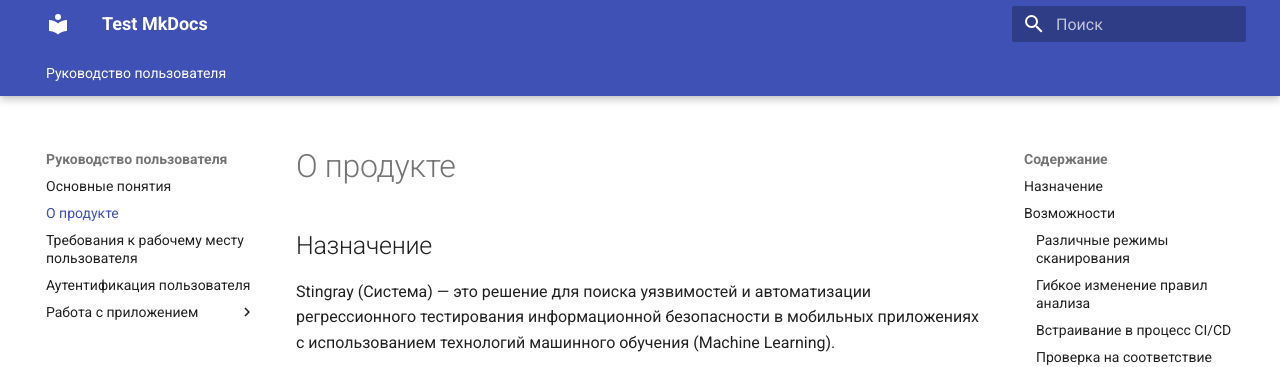
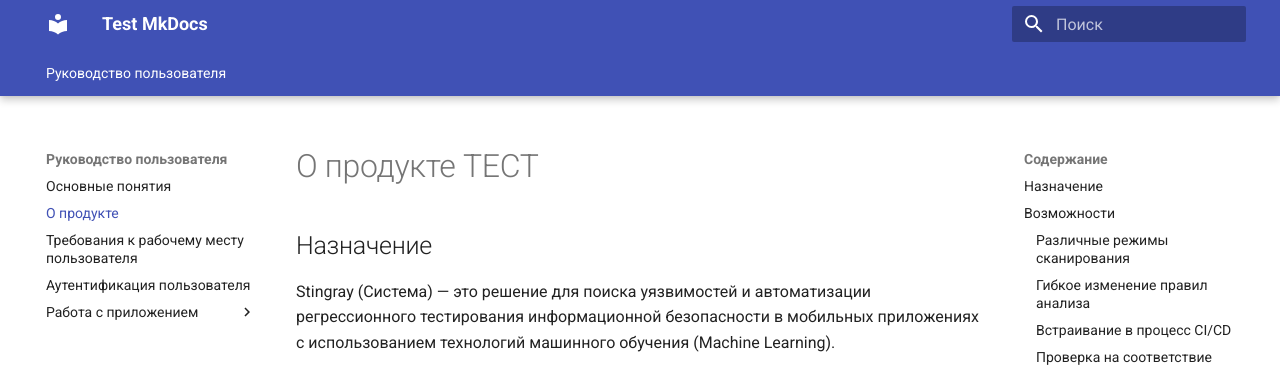
Before and after one commit to andrglad/mkdoc, an MkDocs documentation site: the page built from docs/O_produkte.md, in a window 1280 px wide and 900 px high. Shown: the top 367 px of the window. Built offline with MkDocs 1.6.1 and Material for MkDocs 9.7.7, drawn with Linux system fonts in a browser that asks for light colours.

Commit message:
Update O_produkte.md

```diff
--- a/docs/O_produkte.md
+++ b/docs/O_produkte.md
@@ -1,4 +1,4 @@
-# О продукте
+# О продукте ТЕСТ
 ## Назначение
 
 Stingray (Система) — это решение для поиска уязвимостей и автоматизации регрессионного тестирования информационной безопасности в мобильных приложениях с использованием технологий машинного обучения (Machine Learning).
```
